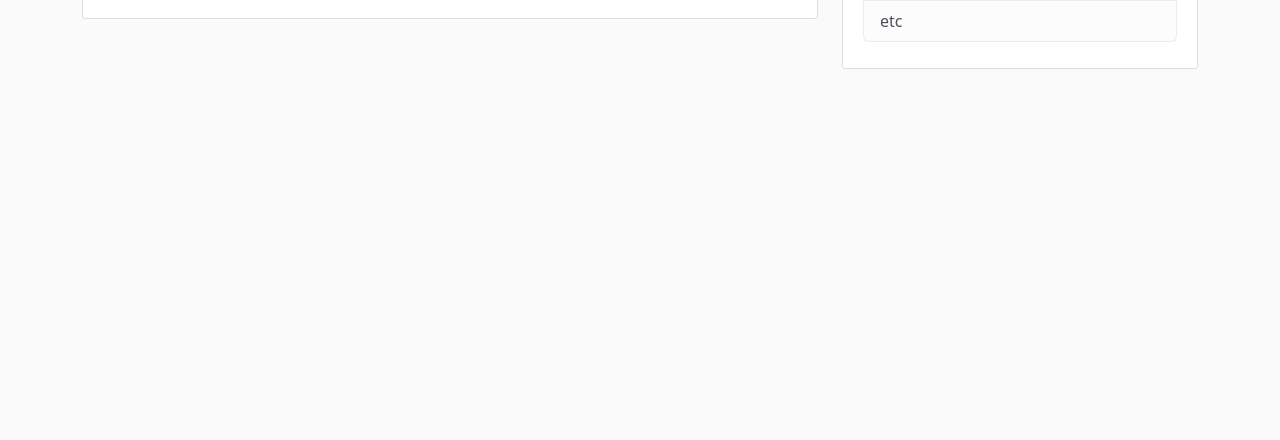
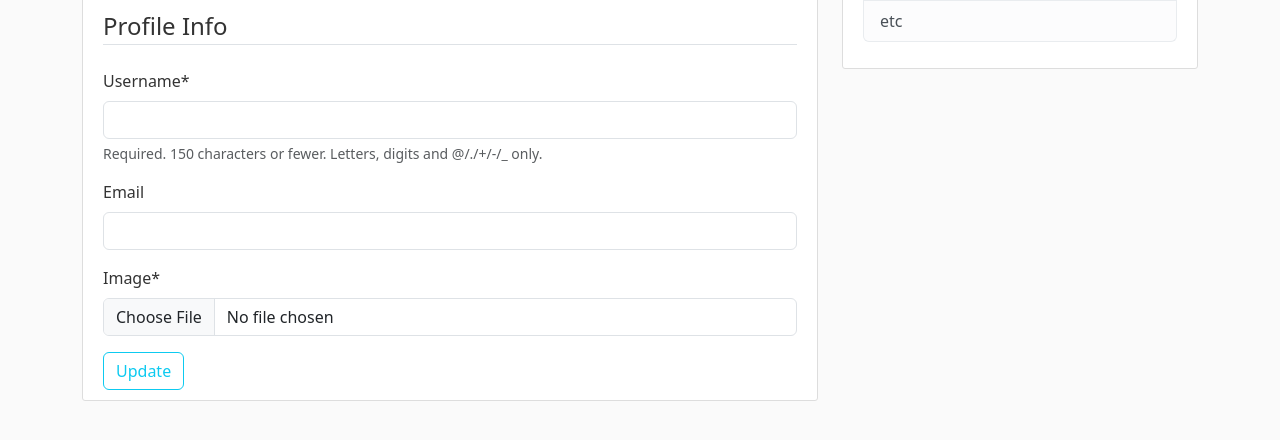
Before and after one commit to glinders/blossom, a Django app: page /profile/ in a window 1280 px wide. Shown: the part 320-760 px from the top of the page. Run offline with Django 5.2, Linux system fonts and the light colour scheme; a user stored in the database is signed in; data comes from the database, SQL or seed files in the repository; both versions use the stored data as it was after the commit; some libraries are stand-ins or nearby versions.

Commit message:
added title to all pages & started on profile edit
Change-Id: I7b9f9484359947bd2eb4bf5b050f10a0657f8d95

```diff
--- a/ccf/views.py
+++ b/ccf/views.py
@@ -19,10 +19,14 @@ posts = [
 
 def home(request):
     context = {
+        'title': 'Home',
         'posts': posts,
     }
     return render(request, 'ccf/home.html', context)
 
 
 def about(request):
-    return render(request, 'ccf/about.html', {'title': 'About'})
+    context = {
+        'title': 'About',
+    }
+    return render(request, 'ccf/about.html', context)
--- a/users/forms.py
+++ b/users/forms.py
@@ -1,6 +1,7 @@
 from django import forms
 from django.contrib.auth.models import User
 from django.contrib.auth.forms import UserCreationForm
+from .models import Profile
 
 
 class UserRegisterForm(UserCreationForm):
@@ -8,4 +9,18 @@ class UserRegisterForm(UserCreationForm):
 
     class Meta:
         model = User
-        fields = ['username', 'email', 'password1', 'password2']
+        fields = ['username', 'email', 'password1', 'password2', ]
+
+
+class UserUpdateForm(forms.ModelForm):
+    email = forms.EmailField(required=False)
+
+    class Meta:
+        model = User
+        fields = ['username', 'email', ]
+
+
+class ProfileUpdateForm(forms.ModelForm):
+    class Meta:
+        model = Profile
+        fields = ['image', ]
--- a/users/templates/users/profile.html
+++ b/users/templates/users/profile.html
@@ -9,6 +9,16 @@
           <p class="text-secondary">{{ user.email }}</p>
         </div>
       </div>
-      <!-- FORM HERE -->
+      <form method="POST" enctype="multipart/form-data">
+        {% csrf_token %}
+        <fieldset class="form-group">
+          <legend class="border-bottom mb-4">Profile Info</legend>
+          {{ u_form|crispy }}
+          {{ p_form|crispy }}
+          </fieldset>
+          <div class="form-group">
+            <button class="btn btn-outline-info" type="submit">Update</button>
+          </div>
+      </form>
     </div>
 {% endblock content %}
--- a/users/urls.py
+++ b/users/urls.py
@@ -21,12 +21,18 @@ urlpatterns = [
     ),
     path(
         'login/',
-        auth_views.LoginView.as_view(template_name='users/login.html'),
+        auth_views.LoginView.as_view(
+            template_name='users/login.html',
+            extra_context={'title': 'Login'},
+        ),
         name='login',
     ),
     path(
         'logout/',
-        auth_views.LogoutView.as_view(template_name='users/logout.html'),
+        auth_views.LogoutView.as_view(
+            template_name='users/logout.html',
+            extra_context={'title': 'Logged Out'},
+        ),
         name='logout',
     ),
 ]
--- a/users/views.py
+++ b/users/views.py
@@ -1,7 +1,9 @@
 from django.shortcuts import render, redirect
 from django.contrib import messages
 from django.contrib.auth.decorators import login_required
-from .forms import UserRegisterForm
+from .forms import (
+    UserRegisterForm, UserUpdateForm, ProfileUpdateForm,
+)
 
 
 def register(request):
@@ -18,10 +20,20 @@ def register(request):
     else:
         # create an empty form
         form = UserRegisterForm()
-    data = {'form': form}
-    return render(request, 'users/register.html', data)
+    context = {
+        'title': 'Register',
+        'form': form,
+    }
+    return render(request, 'users/register.html', context)
 
 
 @login_required
 def profile(request):
-    return render(request, 'users/profile.html')
+    u_form = UserUpdateForm()
+    p_form = ProfileUpdateForm()
+    context = {
+        'title': 'Profile',
+        'u_form': u_form,
+        'p_form': p_form,
+    }
+    return render(request, 'users/profile.html', context)
```
Also changed, not shown: db.sqlite3.
